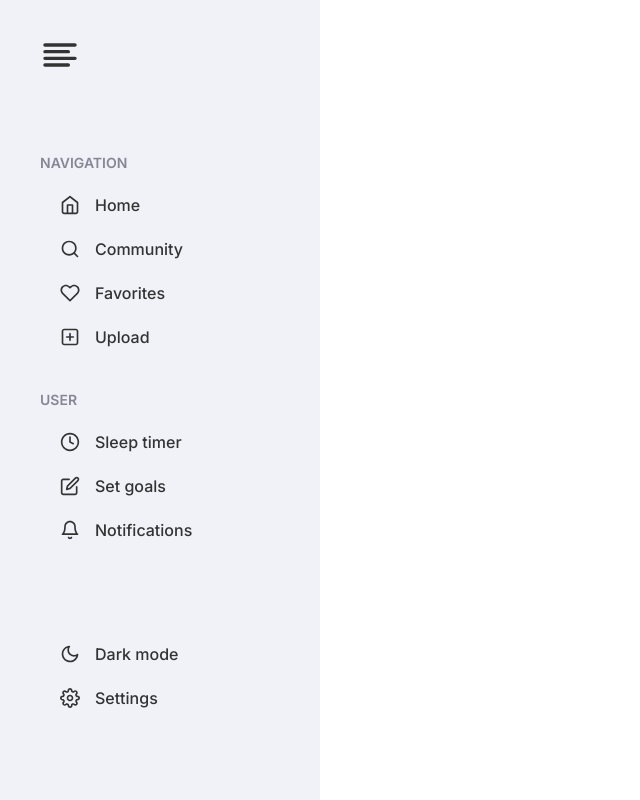
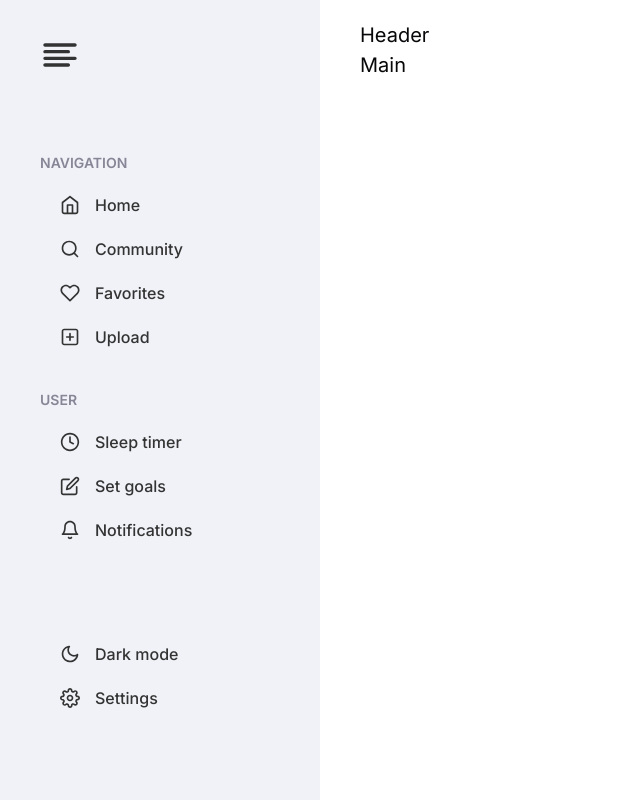
Before and after one commit to Sls0n/Serenscape, a React (Vite) app: page / in a window 1280 px wide. Shown: the whole page, without its empty margins (0-640 px from the left). Built offline with nearby package versions, Linux system fonts and the light colour scheme.

Commit message:
add section

```diff
--- a/UI/index.html
+++ b/UI/index.html
@@ -157,7 +157,6 @@
                 <input type="range" min="0" max="100" value="50" class="header__up-volume" />
 
                 <button class="header__btn btn">Sign Up</button>
-
               </div>
             </div>
           </div>
@@ -206,8 +205,7 @@
             <div class="main__sound">
               <img
                 src="./beautiful-scenery-summit-mount-everest-covered-with-snow-white-clouds.jpg"
-                alt=""
-              />
+                alt="" />
               <div class="box">
                 <div class="play">
                   <svg class="main__play-svg">
--- a/index.html
+++ b/index.html
@@ -9,8 +9,7 @@
     <link rel="preconnect" href="https://fonts.gstatic.com" crossorigin />
     <link
       href="https://fonts.googleapis.com/css2?family=Inter:wght@100;200;300;400;500;600;700&display=swap"
-      rel="stylesheet"
-    />
+      rel="stylesheet" />
   </head>
   <body>
     <div id="root" class="wrapper"></div>
--- a/src/App.jsx
+++ b/src/App.jsx
@@ -1,9 +1,11 @@
+import Section from './components/Section/Section';
 import Navigation from './components/Navigation/Navigation';
 
 function App() {
   return (
     <>
       <Navigation />
+      <Section />
     </>
   );
 }
--- /dev/null
+++ b/src/components/Section/Header/Header.jsx
@@ -0,0 +1,7 @@
+import React from 'react';
+
+const Header = () => {
+  return <div>Header</div>;
+};
+
+export default Header;
--- /dev/null
+++ b/src/components/Section/Main/Main.jsx
@@ -0,0 +1,7 @@
+import React from 'react';
+
+const Main = () => {
+  return <div>Main</div>;
+};
+
+export default Main;
--- /dev/null
+++ b/src/components/Section/Section.jsx
@@ -0,0 +1,16 @@
+import React from 'react';
+
+import classes from './Section.module.scss';
+import Header from './Header/Header';
+import Main from './Main/Main';
+
+const Section = () => {
+  return (
+    <section className={classes.section}>
+      <Header />
+      <Main />
+    </section>
+  );
+};
+
+export default Section;
--- /dev/null
+++ b/src/components/Section/Section.module.scss
@@ -0,0 +1,10 @@
+.section {
+  display: flex;
+  flex-direction: column;
+  font-size: 2rem;
+
+  flex: 1;
+  padding: 2rem 4rem;
+
+  margin-left: 32rem;
+}
```
